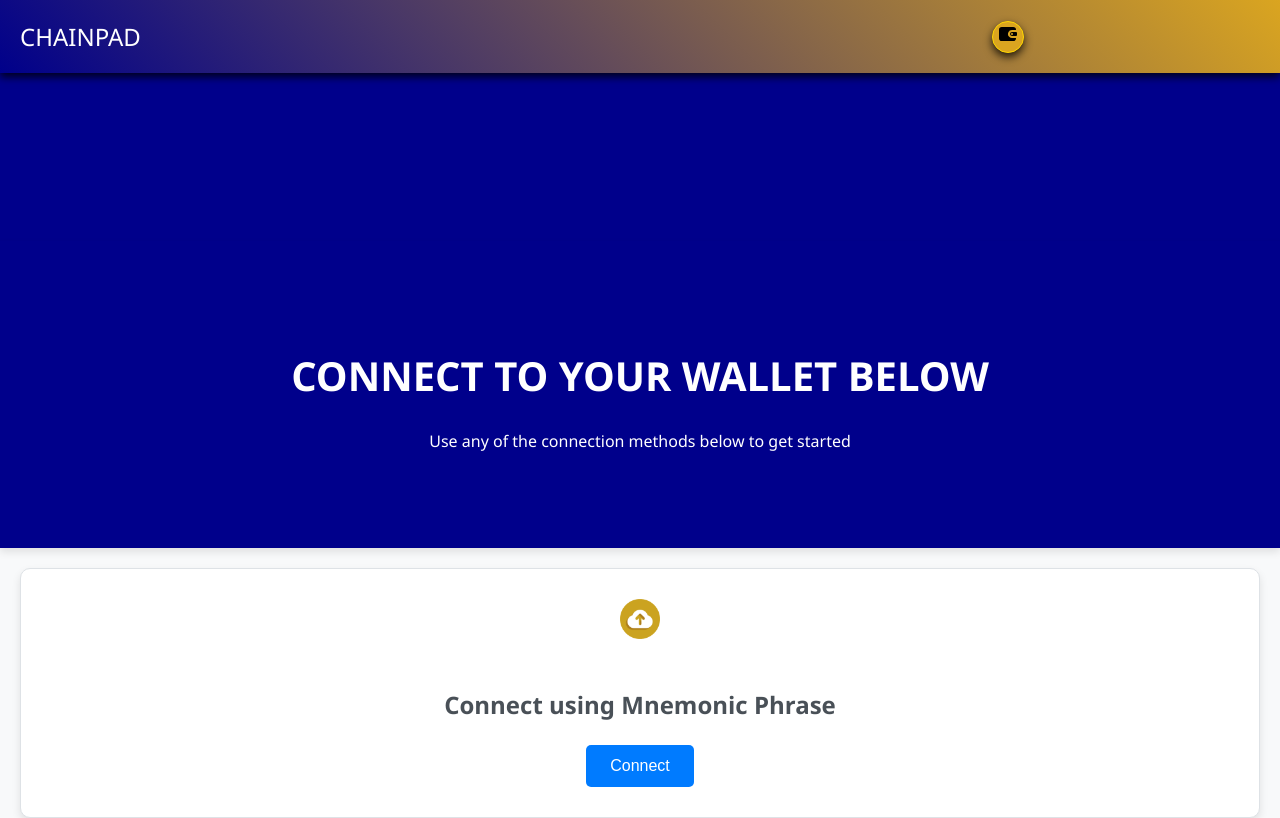
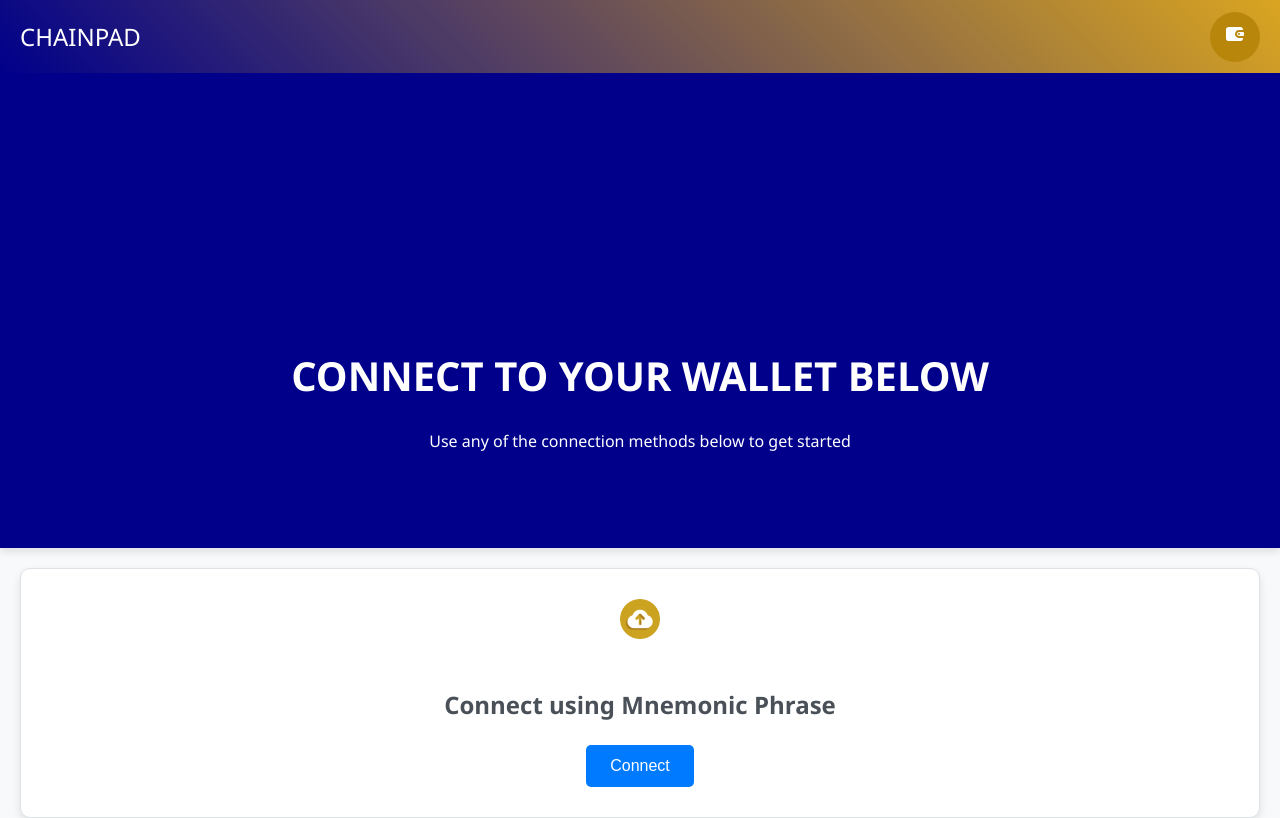
Before and after one commit to ivytag101/chainsprotocol, a plain HTML site: page connect.html in a window 1280 px wide. Shown: the top 818 px of the page. Drawn offline with nearby package versions, Linux system fonts and the light colour scheme; a script that the page names is missing.

Commit message:
Update style.css

```diff
--- a/style.css
+++ b/style.css
@@ -3,14 +3,16 @@ body {
     margin: 0;
     padding: 0;
     background-color: #f8f9fa;
-    overflow-x: hidden;
-    width: 100%;
+    overflow-x: hidden !important;
+    max-width: 100%;
 }
 
-header {
+
+.fixed-header {
     position: fixed;
     width: 100%;
-    margin-bottom: 20px;
+    z-index: 1000;
+    background: linear-gradient(45deg, darkblue, goldenrod);
 }
 
 .mobile-header {
@@ -18,9 +20,6 @@ header {
     justify-content: space-between;
     align-items: center;
     padding: 20px;
-    margin-bottom: 20px;
-    background: linear-gradient(45deg, darkblue, goldenrod);
-    box-shadow: 0 4px 8px rgba(0, 0, 0, 0.8);
 }
 
 .logo {
@@ -30,36 +29,52 @@ header {
 
 .wallet-icon-container {
     position: absolute;
-    right: 20%;
-    width: 30px;
-    height: 30px;
-    border: 1px solid gold;
+    right: 20px;
+    width: 50px;
+    height: 50px;
+    border: 2px rgba(0, 0, 0, 1);
     border-radius: 50%;
     display: flex;
     justify-content: center;
     align-items: center;
-    background: goldenrod;
+    background: darkgoldenrod;
+}
+
+.coinmarquee-container {
+    margin-top: 60px; /* Adjust the top margin to avoid overlapping with the hero section */
+    position: fixed;
+    margin-top: 60px;
     box-shadow: 0 4px 8px rgba(0, 0, 0, 0.8);
+}
+
+.wallet-icon-container:hover {
+  background-color: white;
 }
 
 .wallet-icon svg {
     width: 20px;
     height: 20px;
+    fill: white; /* Set the initial fill color */
+    transition: fill 0.3s ease; /* Add a smooth transition effect */
 }
 
-.hero-title {
+.wallet-icon:hover svg {
+    fill: blue; /* Set the hover fill color */
+}
+
+ .hero-title {
     text-align: center;
     font-size: 20px;
-    padding: 80px;
+    padding: 80px 80px; /* Adjust the top padding to create space */
     background-color: darkblue;
     color: #fff;
     box-shadow: 0 4px 8px rgba(0, 0, 0, 0.1);
 }
- .subtitle {
-  font-size: 16px;
-  color: fff;
+
+.subtitle {
+    font-size: 16px;
+    color: #fff; /* Correct the color code */
 }
-
 .card {
     background-color: #fff;
     border: 1px solid #dee2e6;
@@ -224,7 +239,7 @@ input {
     color: #fff;
     text-align: center;
     margin-top: 20px;
-    padding: 10px;
+    padding: 10px 0;
     position: relative;
     bottom: 0;
     width: 100%;
```
